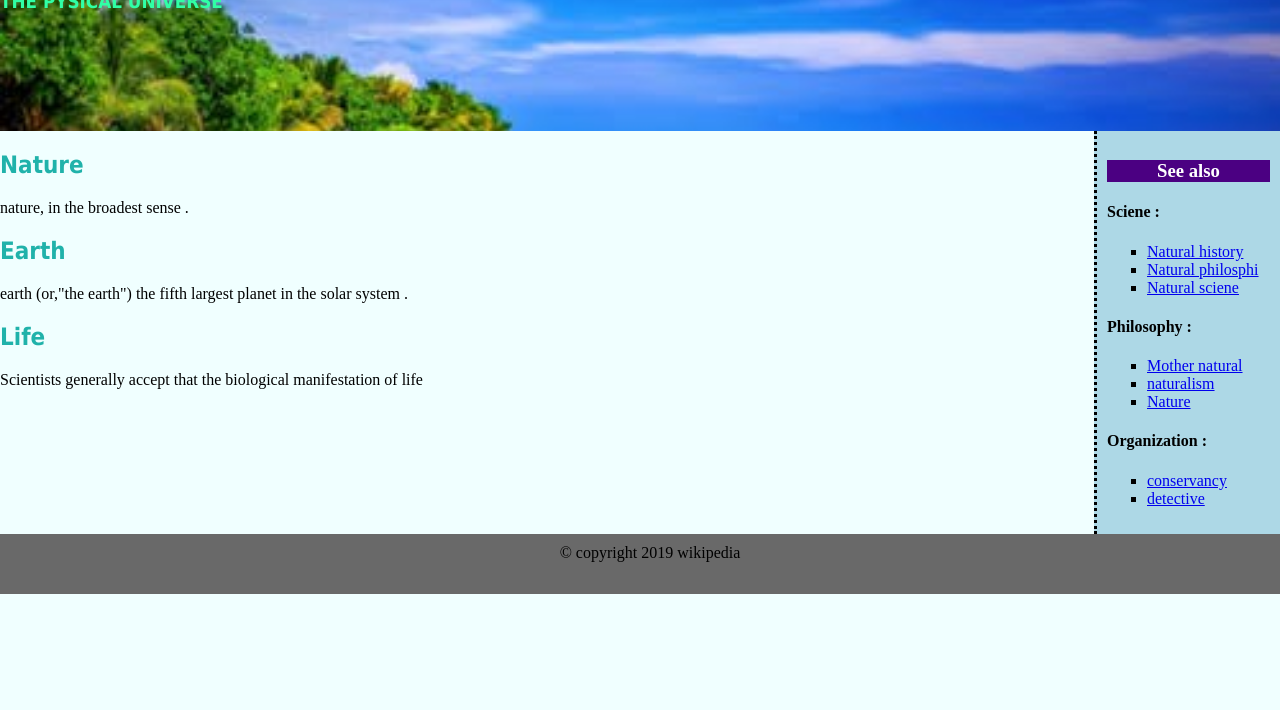
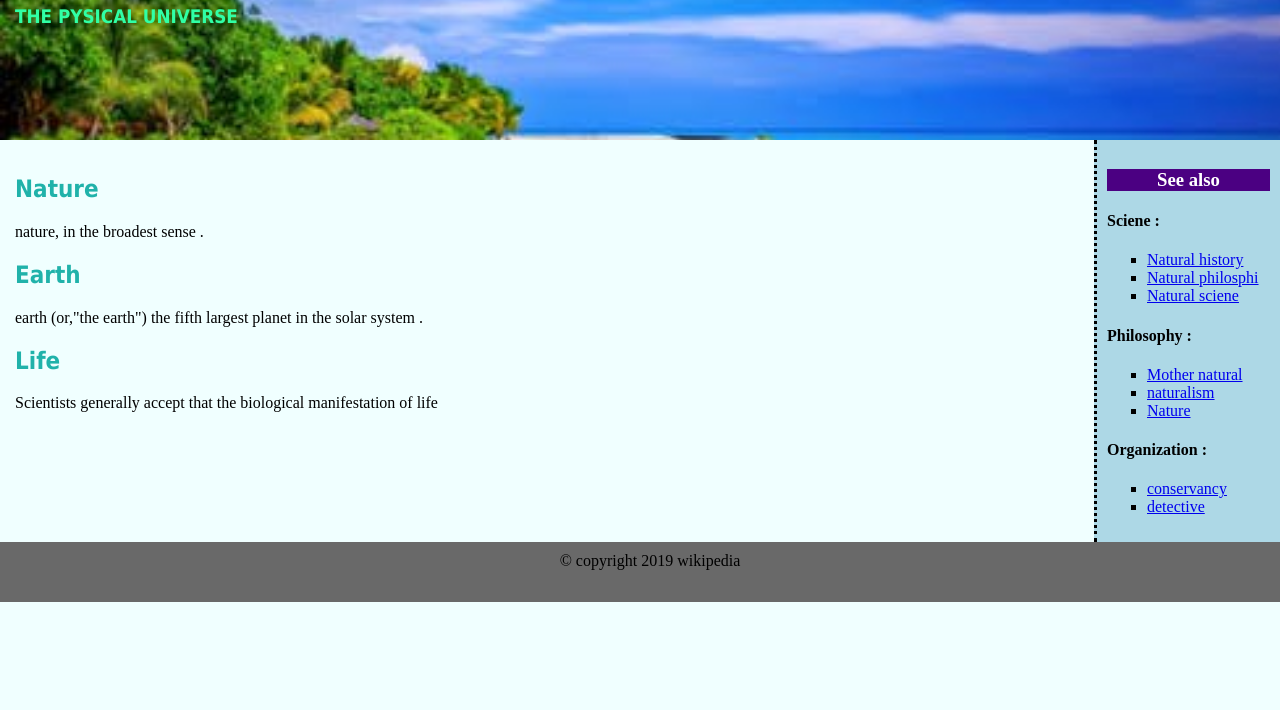
Before and after one commit to moramadan98/bouns-1, a plain HTML site: page index.html in a window 1280 px wide. Shown: the part 90-800 px from the top of the page. Drawn offline with Linux system fonts and the light colour scheme.

Commit message:
Update index.html

```diff
--- a/index.html
+++ b/index.html
@@ -13,6 +13,7 @@
                 height: 200px;
                 width: 100%;
                 background-size: 100%;
+                padding: 15px;
             }
             .b
             {
@@ -26,7 +27,7 @@
             {
 
                 float: left;
-
+                padding: 15px;
 
             }
             ul
```
